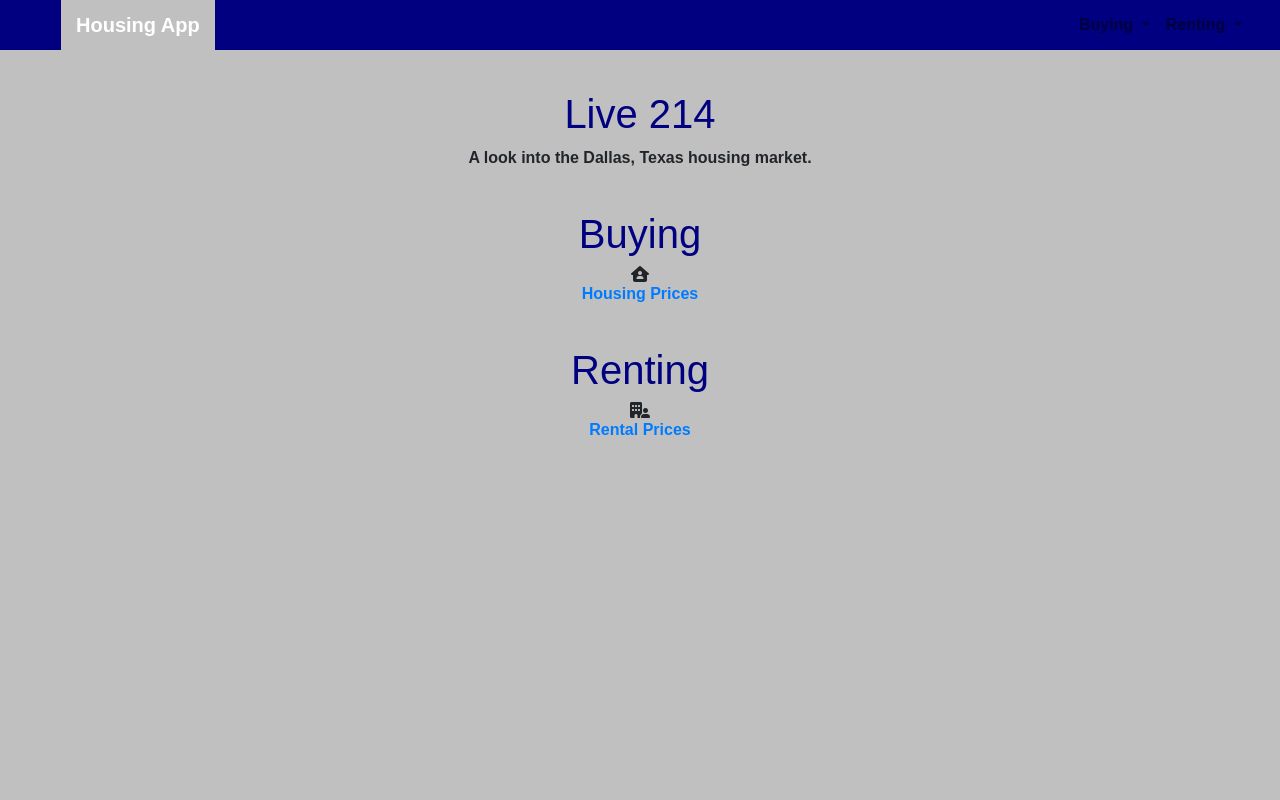
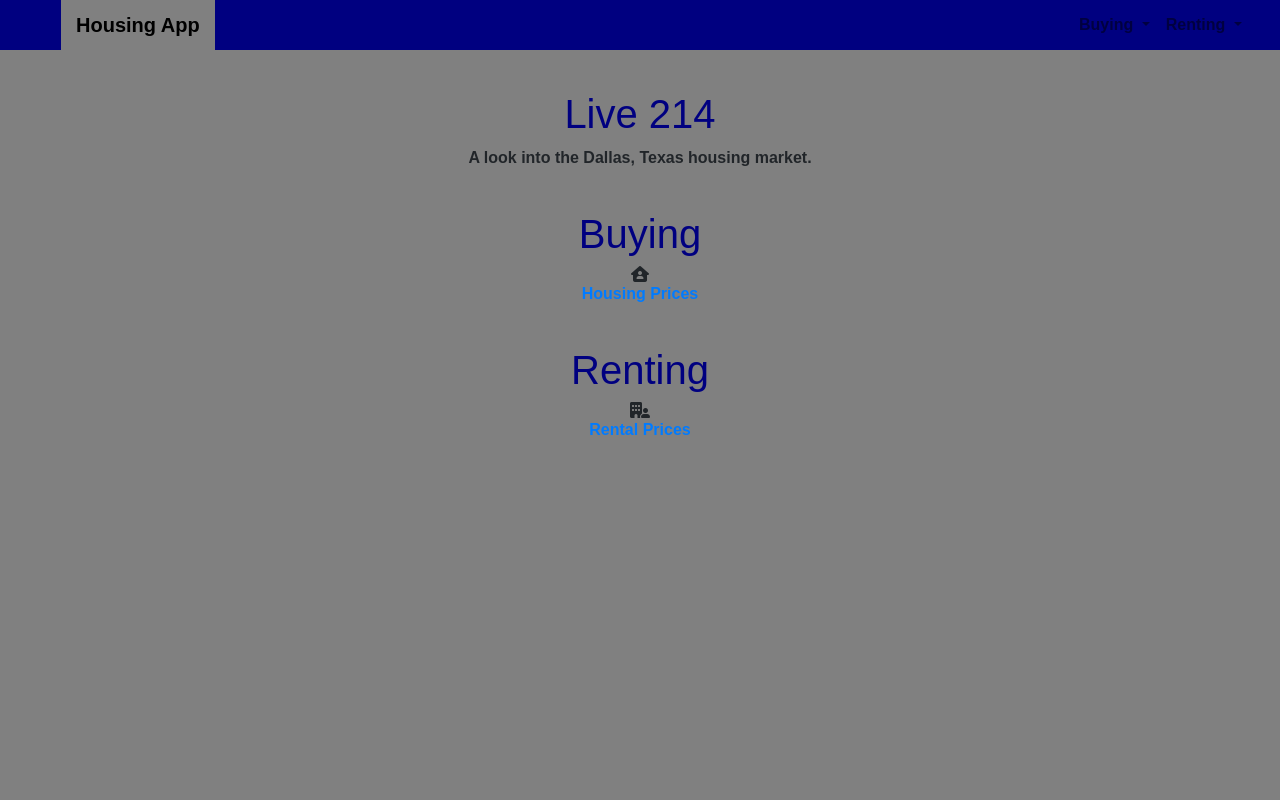
Before and after one commit to djdolejsi/housing-app, a Flask app: page / in a window 1280 px wide. Run offline with Flask 3, Linux system fonts and the light colour scheme; some libraries are stand-ins or nearby versions.

Commit message:
changed backgroud color

```diff
--- a/templates/live214.html
+++ b/templates/live214.html
@@ -21,7 +21,7 @@ body {
   <div class="navigation">
     <nav class="navbar navbar-expand-lg navbar-light">
         <div class="col-sm-12 col-md-2">
-            <a class="navbar-brand" style="background-color:silver;" href="index.html">Housing App</a>
+            <a class="navbar-brand" style="background-color:gray;" href="index.html">Housing App</a>
             <button class="navbar-toggler border border-black " type="button" data-toggle="collapse" data-target="#navbarSupportedContent"
             aria-controls="navbarSupportedContent" aria-expanded="true" aria-label="Toggle navigation">
                 <span class="navbar-toggler-icon"></span>
@@ -92,7 +92,7 @@ body {
 <head>
 <style>
 body {
-  background-color: silver;
+  background-color: gray;
   text-align: center;
   font-weight: bold;
 }
@@ -112,11 +112,11 @@ background-color: navy;
 
 .navigation .navbar-brand{
 
-color: white;
+color: black;
 margin-left: 30px;
 padding: 15px;
 font-weight: bold;
-background-color: white;
+background-color: black;
 font-family: Arial, Helvetica, sans-serif;
 }
 
```
